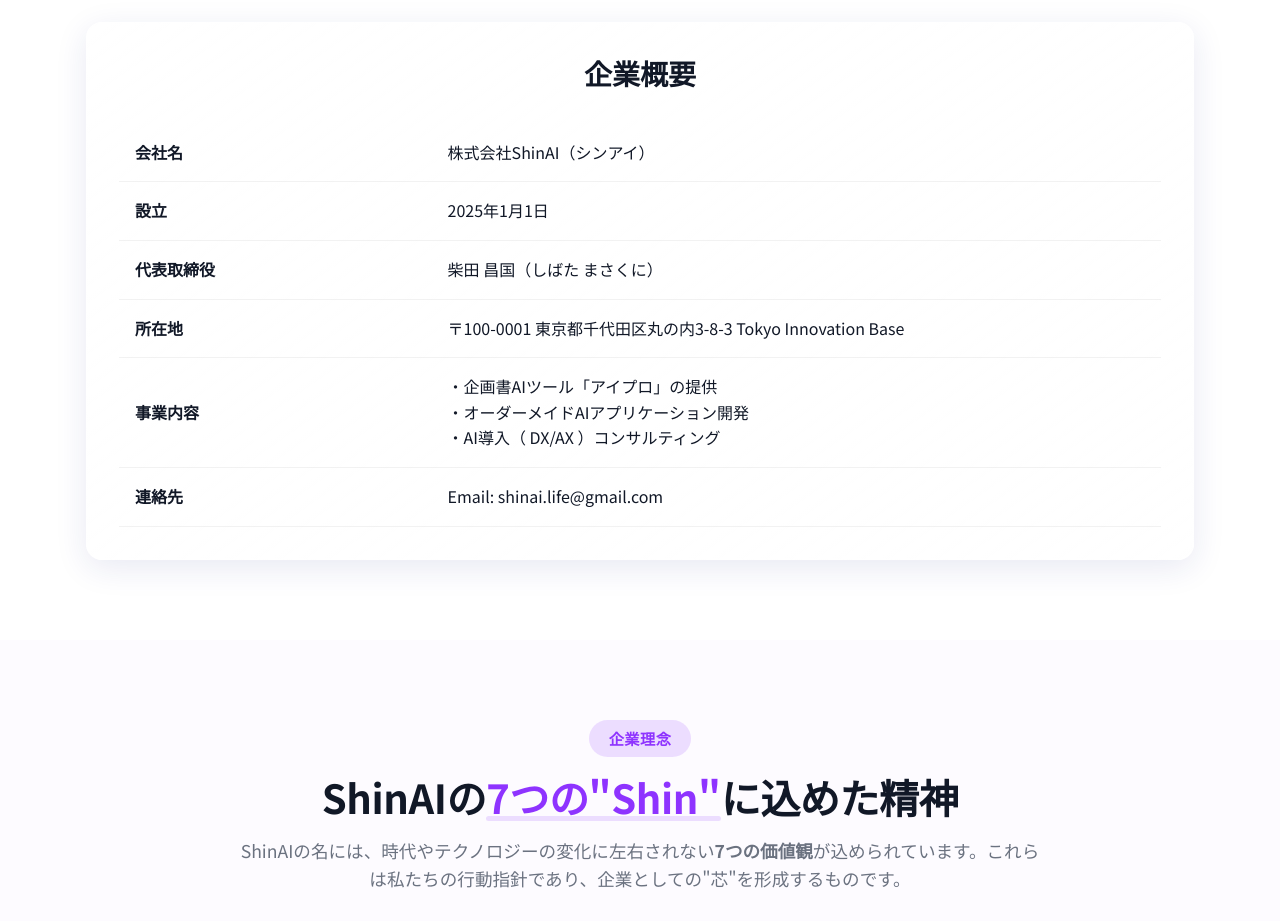
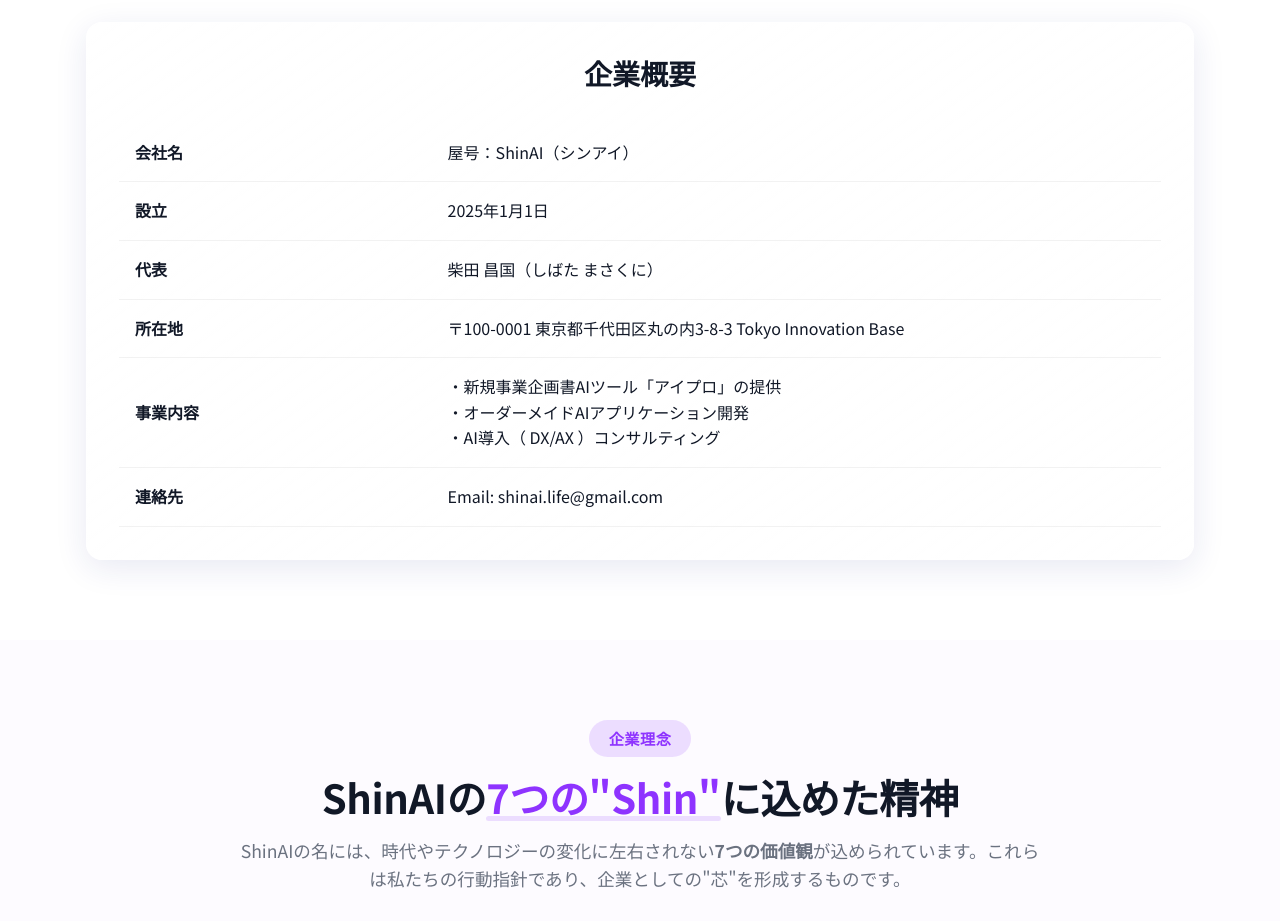
Before and after one commit to shin-ai-inc/website, a plain HTML site: page about.html in a window 1280 px wide. Shown: the part 1240-2161 px from the top of the page. Drawn offline with nearby package versions, Linux system fonts and the light colour scheme.

Commit message:
Update all pages, CSS, and JS

```diff
--- a/about.html
+++ b/about.html
@@ -214,14 +214,14 @@
                     <table style="width: 100%; border-collapse: collapse;">
                         <tr>
                             <th style="padding: 1rem; text-align: left; border-bottom: 1px solid rgba(0,0,0,0.05); width: 30%;">会社名</th>
-                            <td style="padding: 1rem; border-bottom: 1px solid rgba(0,0,0,0.05);">株式会社ShinAI（シンアイ）</td>
+                            <td style="padding: 1rem; border-bottom: 1px solid rgba(0,0,0,0.05);">屋号：ShinAI（シンアイ）</td>
                         </tr>
                         <tr>
                             <th style="padding: 1rem; text-align: left; border-bottom: 1px solid rgba(0,0,0,0.05);">設立</th>
                             <td style="padding: 1rem; border-bottom: 1px solid rgba(0,0,0,0.05);">2025年1月1日</td>
                         </tr>
                         <tr>
-                            <th style="padding: 1rem; text-align: left; border-bottom: 1px solid rgba(0,0,0,0.05);">代表取締役</th>
+                            <th style="padding: 1rem; text-align: left; border-bottom: 1px solid rgba(0,0,0,0.05);">代表</th>
                             <td style="padding: 1rem; border-bottom: 1px solid rgba(0,0,0,0.05);">柴田 昌国（しばた まさくに）</td>
                         </tr>
                         <tr>
@@ -231,7 +231,7 @@
                         <tr>
                             <th style="padding: 1rem; text-align: left; border-bottom: 1px solid rgba(0,0,0,0.05);">事業内容</th>
                             <td style="padding: 1rem; border-bottom: 1px solid rgba(0,0,0,0.05);">
-                                ・企画書AIツール「アイプロ」の提供<br>
+                                ・新規事業企画書AIツール「アイプロ」の提供<br>
                                 ・オーダーメイドAIアプリケーション開発<br>
                                 ・AI導入（ DX/AX ）コンサルティング
                             </td>
```
